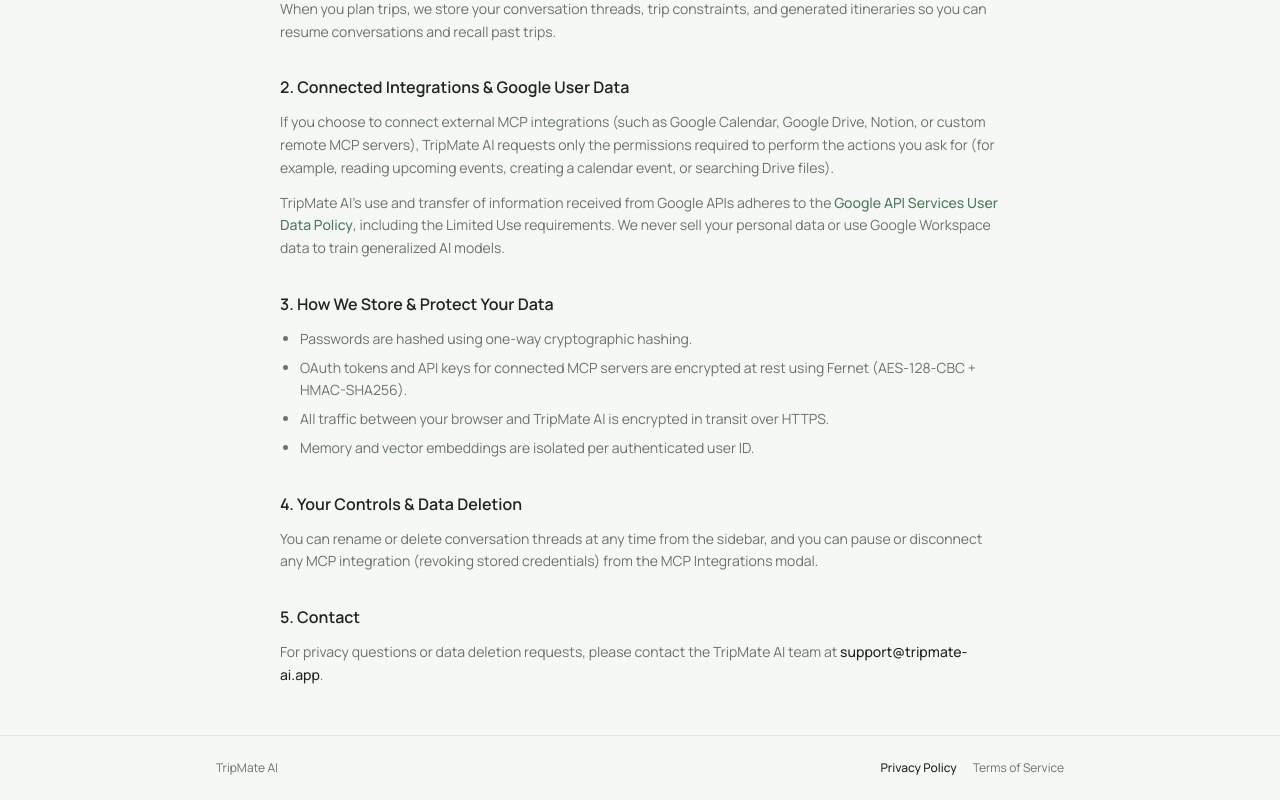
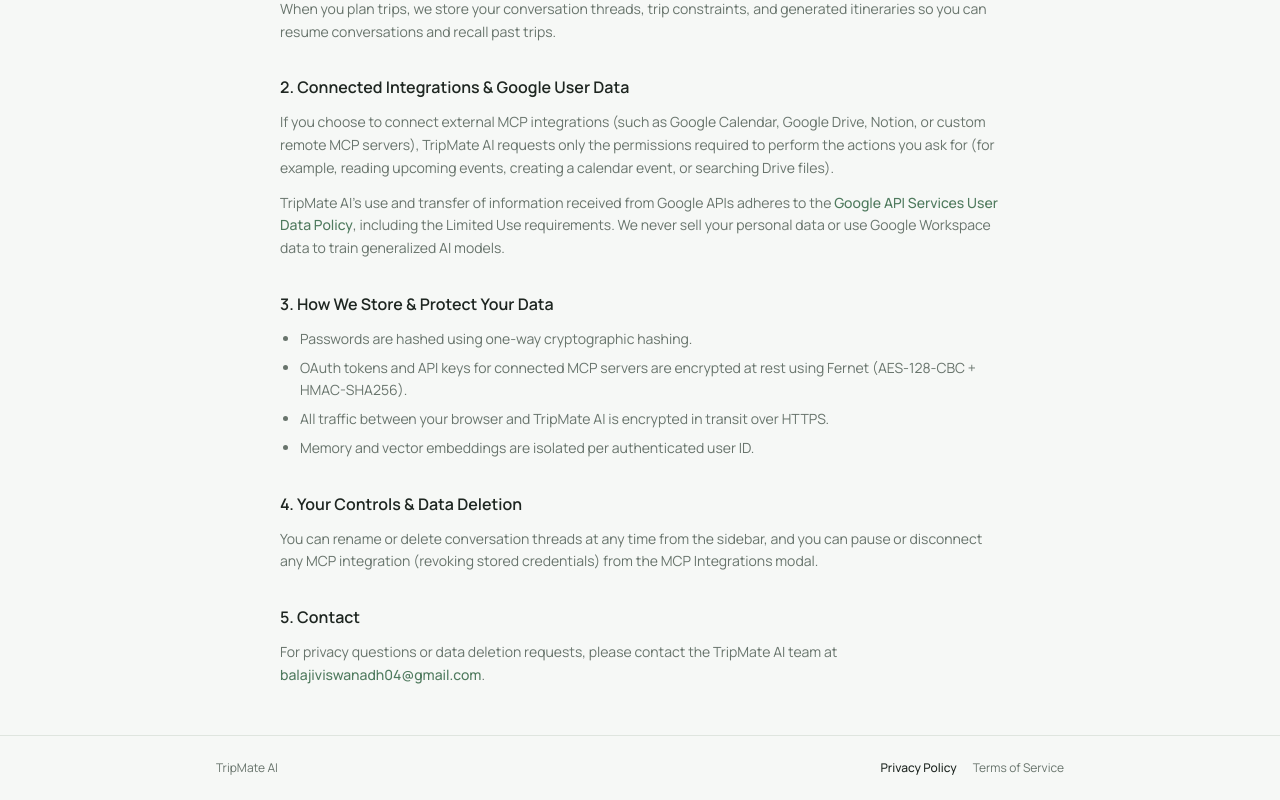
Before and after one commit to Mbalajiviswanadh/Trip-planner-Multi-Agent-with-Memo, a React (Vite) app: page /privacy in a window 1280 px wide. Shown: the part 298-1098 px from the top of the page. Built offline with nearby package versions, Linux system fonts and the light colour scheme; no server answers.

Commit message:
chore: update privacy policy support email

```diff
--- a/src/pages/PrivacyPage.jsx
+++ b/src/pages/PrivacyPage.jsx
@@ -80,7 +80,9 @@ export default function PrivacyPage() {
           <h2 className="text-base font-semibold text-ink">5. Contact</h2>
           <p>
             For privacy questions or data deletion requests, please contact the TripMate AI team at{' '}
-            <span className="font-medium text-ink">support@tripmate-ai.app</span>.
+            <a href="mailto:balajiviswanadh04@gmail.com" className="font-medium text-accent hover:underline">
+              balajiviswanadh04@gmail.com
+            </a>.
           </p>
         </section>
       </main>
```
